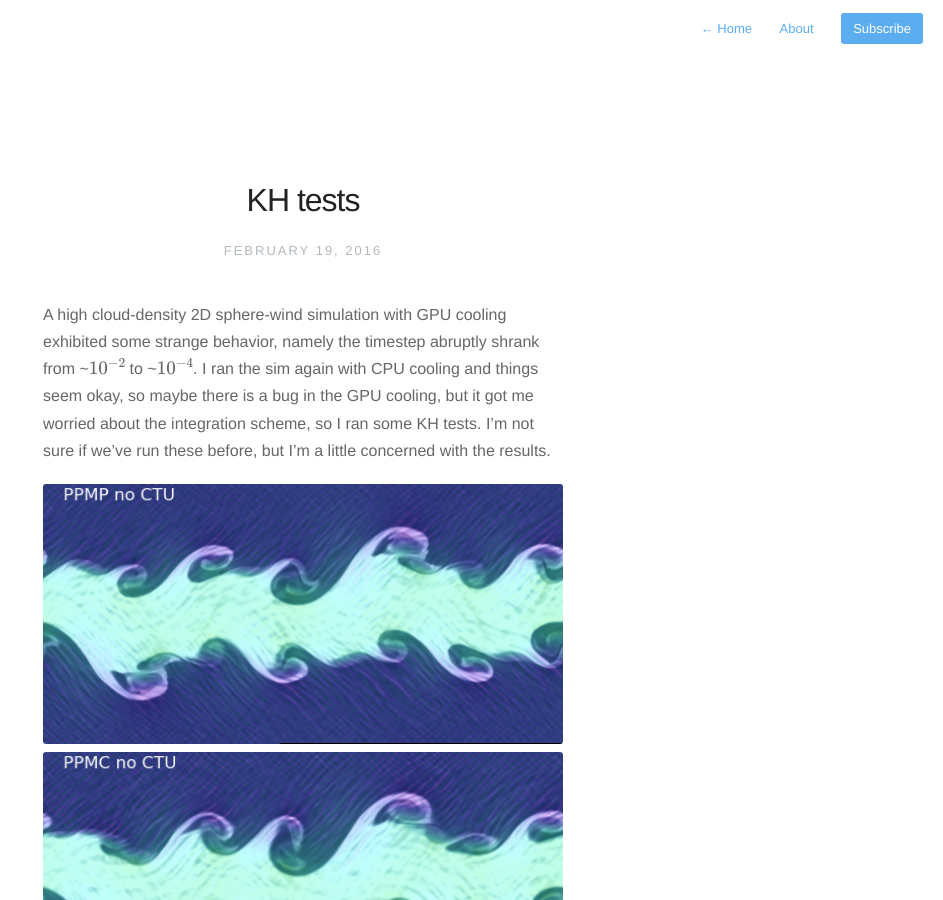
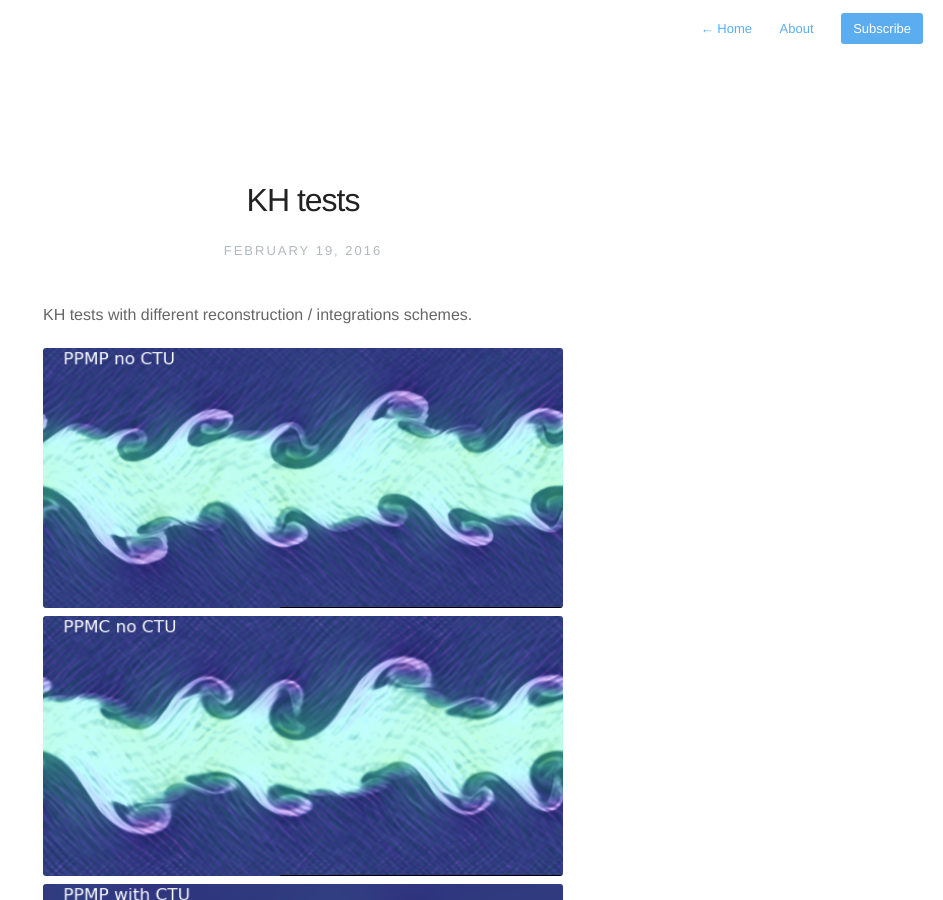
Before and after one commit to evaneschneider/site, a Jekyll site: the page built from _posts/2016-2-19-KH_test.markdown, in a window 1280 px wide and 900 px high. Shown: the whole window, without its empty margins (337-1280 px from the left). Built offline with Jekyll 4.4.1, drawn with Linux system fonts in a browser that asks for light colours; nearby versions of some CDN libraries; formulas are drawn with MathJax 3.

Commit message:
added more KH tests

```diff
--- a/_posts/2016-2-19-KH_test.markdown
+++ b/_posts/2016-2-19-KH_test.markdown
@@ -4,13 +4,11 @@
 description: Tests of the 2D integration schemes
 ---
 
-A high cloud-density 2D sphere-wind simulation with GPU cooling exhibited some strange behavior,
-namely the timestep abruptly shrank from ~$$10^{-2}$$ to ~$$10^{-4}$$. I ran the
-sim again with CPU cooling and things seem okay, so maybe there is a bug in the GPU cooling,
-but it got me worried about the integration scheme, so I ran some KH tests. I'm not sure if we've
-run these before, but I'm a little concerned with the results.
+KH tests with different reconstruction / integrations schemes.
 
 <img src="{{ site.url }}assets/images/KH_PPMP_noCTU.png">
 <img src="{{ site.url }}assets/images/KH_PPMC_noCTU.png">
 <img src="{{ site.url }}assets/images/KH_PPMP_CTU.png">
 <img src="{{ site.url }}assets/images/KH_PPMC_CTU.png">
+<img src="{{ site.url }}assets/images/KH_PPMP_noCTU_lowcfl.png">
+<img src="{{ site.url }}assets/images/KH_PPMC_noCTU_lowcfl.png">
```
Also changed, not shown: assets/images/KH_PPMC_noCTU_lowcfl.png (added), assets/images/KH_PPMP_noCTU_lowcfl.png (added).
